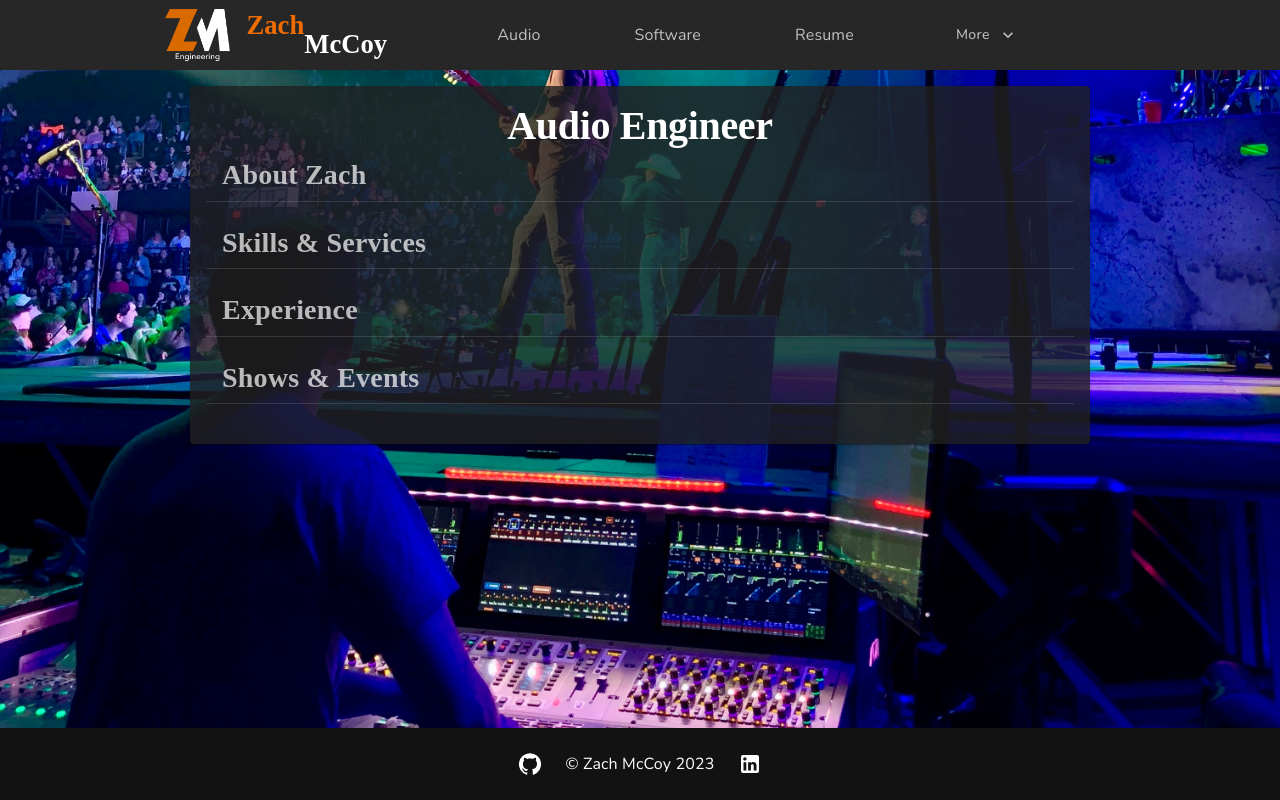
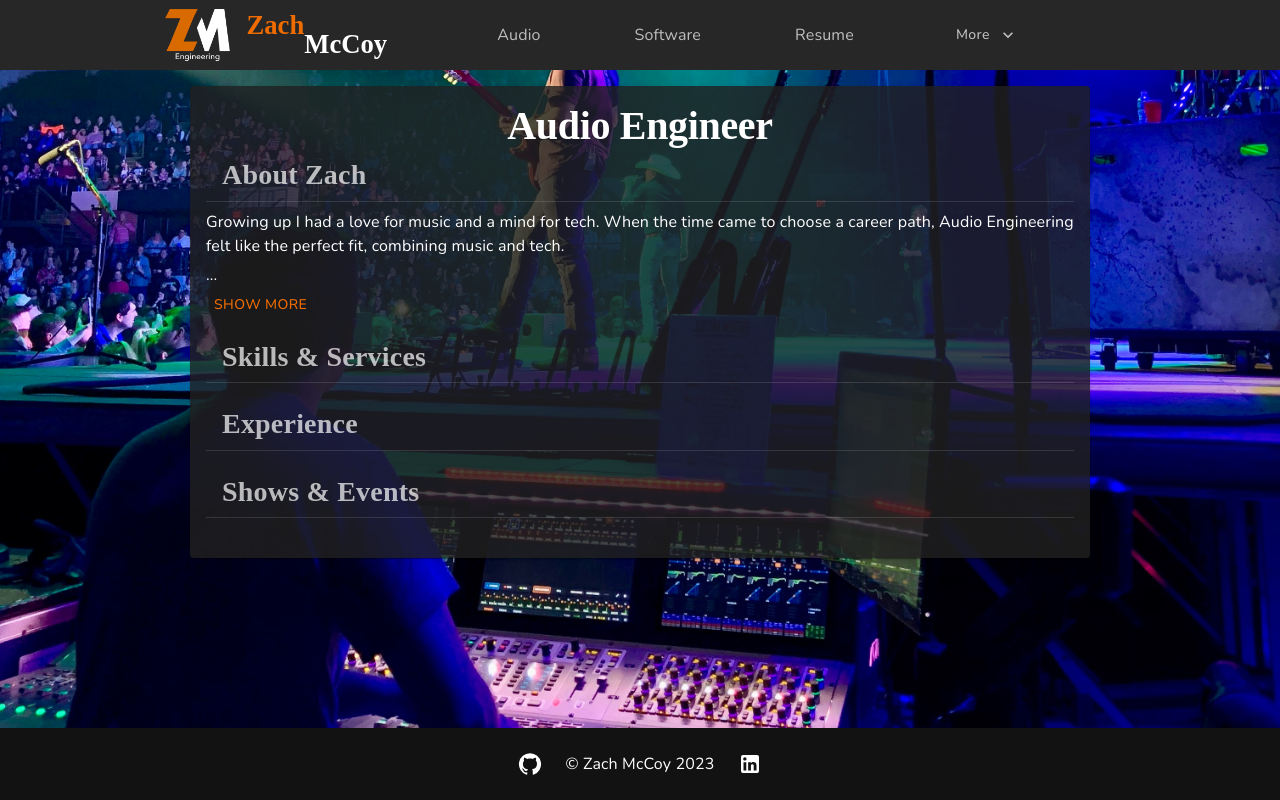
Before and after one commit to zrm20/zm-portfolio, a React (Create React App) app: page /audio in a window 1280 px wide. Built offline with nearby package versions, Linux system fonts and the light colour scheme; a web font is replaced by a local one.

Commit message:
add audio bio

```diff
--- /dev/null
+++ b/src/components/audio/AudioBio/AudioBio.tsx
@@ -0,0 +1,46 @@
+import React, { useState } from "react";
+import { Button, Collapse, Typography } from "@mui/material";
+import { v4 as uuid } from "uuid";
+
+interface AudioBioProps {
+
+};
+
+const yearsOfExperience: number = (new Date(Date.now()).getFullYear()) - 2013;
+
+const audioBio =
+  `Growing up I had a love for music and a mind for tech. When the time came to choose a career path, Audio Engineering felt like the perfect fit, combining music and tech.
+In 2011 I moved to Nashville, TN and enrolled in Belmont University's Audio Engineering program. As a student I was eager to learn and accepted any oppertunity that presented itself.
+During my sophomore year I decided that the live sound career was the best fit for me. As a junior I was able to serve in leadership roles in 4 out of 5 showcase concerts, a full arena production put on entirely by students. I was able to gain experience as a front of house engineer and production manager.
+In 2013 after my sophmore year at Belmont I began searching for an internship.
+After interviewing for multiple positions I was offered a touring internship with country artist Justin Moore. For that summer I traveled the country on a tour bus for the first time, serving as a monitor tech. I learned the ins-and-outs of touring and really refined my ability to troubleshoot problems in high pressure situations.
+In December of 2014 I graduated from Belmont and accepted a role as the monitor engineer for Justin Moore. In my first 12 months as monitor engineer, we toured with both Miranda Lambert and Brad Paisley in direct support roles.
+In 2018 I recieved a promotion to the stage manager position. While maintaining my role as monitor engineer, I was now responsible for overseeing a crew of 5-12 people, and coordinating with local labor unions of up to 30 people. As the stage manager I strive to make sure that every department is working at their full potential and the day moves along as smoothly as possible.
+As of today I have more than ${yearsOfExperience} years of experience as a touring audio engineer and freelance audio engineer.`;
+
+export default function AudioBio(props: AudioBioProps): JSX.Element {
+  const [showMore, setShowMore] = useState<boolean>(false);
+
+  const paragraphs = audioBio.split('\n');
+
+  function toggleShowMore(): void {
+    setShowMore(!showMore);
+  };
+
+  return (
+    <>
+      <Typography gutterBottom>{paragraphs[0]}</Typography>
+      {
+        !showMore &&
+        <Typography component="span">...</Typography>
+      }
+      <Collapse in={showMore}>
+        {
+          paragraphs.slice(1)
+            .map(p => <Typography gutterBottom key={uuid()}>{p}</Typography>)
+        }
+      </Collapse>
+      <Button onClick={toggleShowMore}>{showMore ? "Show Less" : "Show More"}</Button>
+    </>
+  );
+};
--- a/src/components/audio/AudioPage/AudioPage.tsx
+++ b/src/components/audio/AudioPage/AudioPage.tsx
@@ -5,6 +5,7 @@ import useStyles from "./AudioPage.styles";
 import { FadeIn } from "../../animations";
 import { SectionContainer } from "../../ui";
 import { useUpdateTitle } from "../../../hooks";
+import AudioBio from "../AudioBio/AudioBio";
 
 interface AudioHomeProps {
 
@@ -20,7 +21,7 @@ export default function AudioHome(props: AudioHomeProps): JSX.Element {
         <Typography variant="h2" sx={styles.title}>Audio Engineer</Typography>
 
         <SectionContainer title="About Zach" id="about_zach">
-
+          <AudioBio />
         </SectionContainer>
 
         <SectionContainer title="Skills & Services" id="skills">
```
